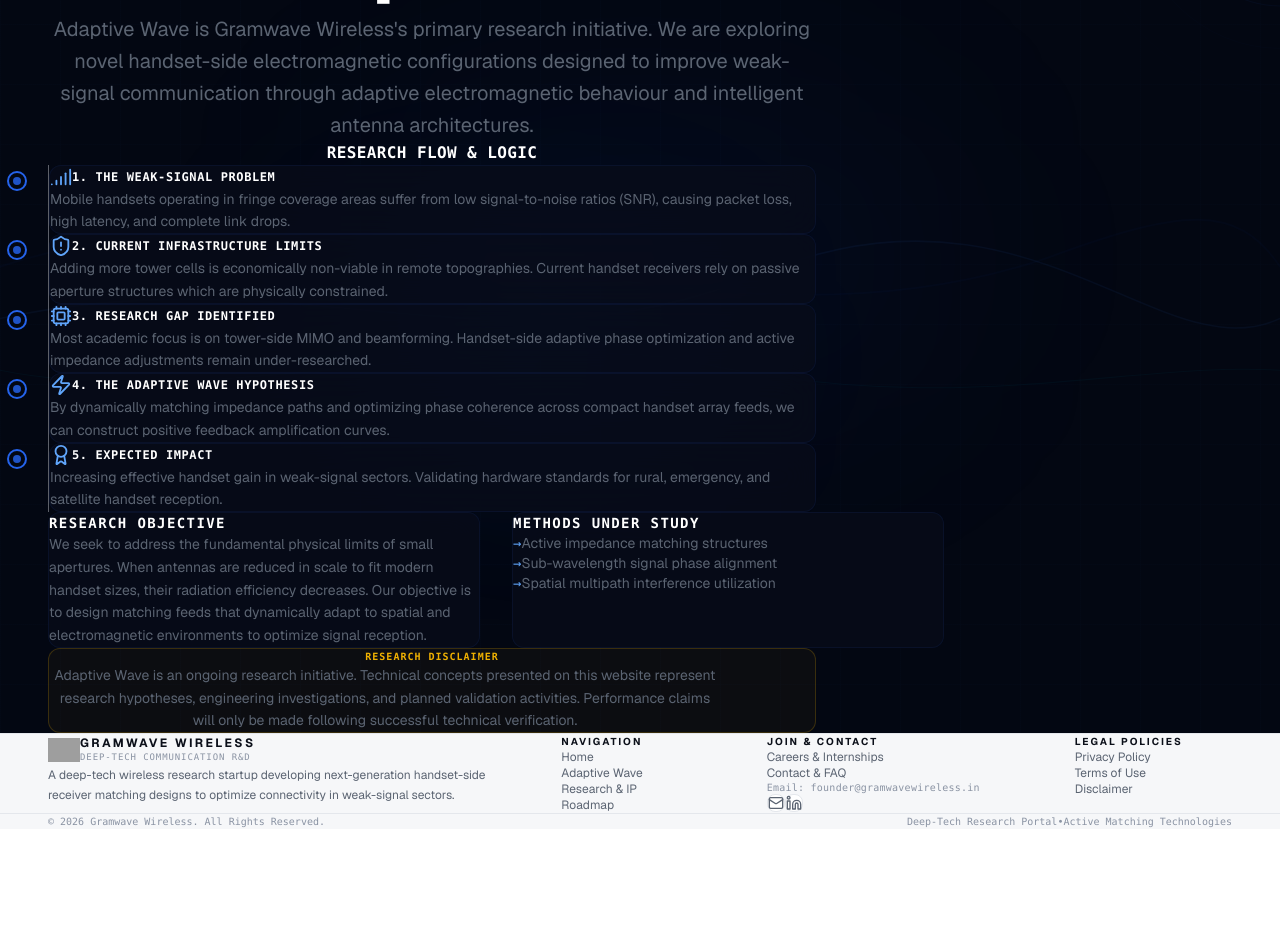
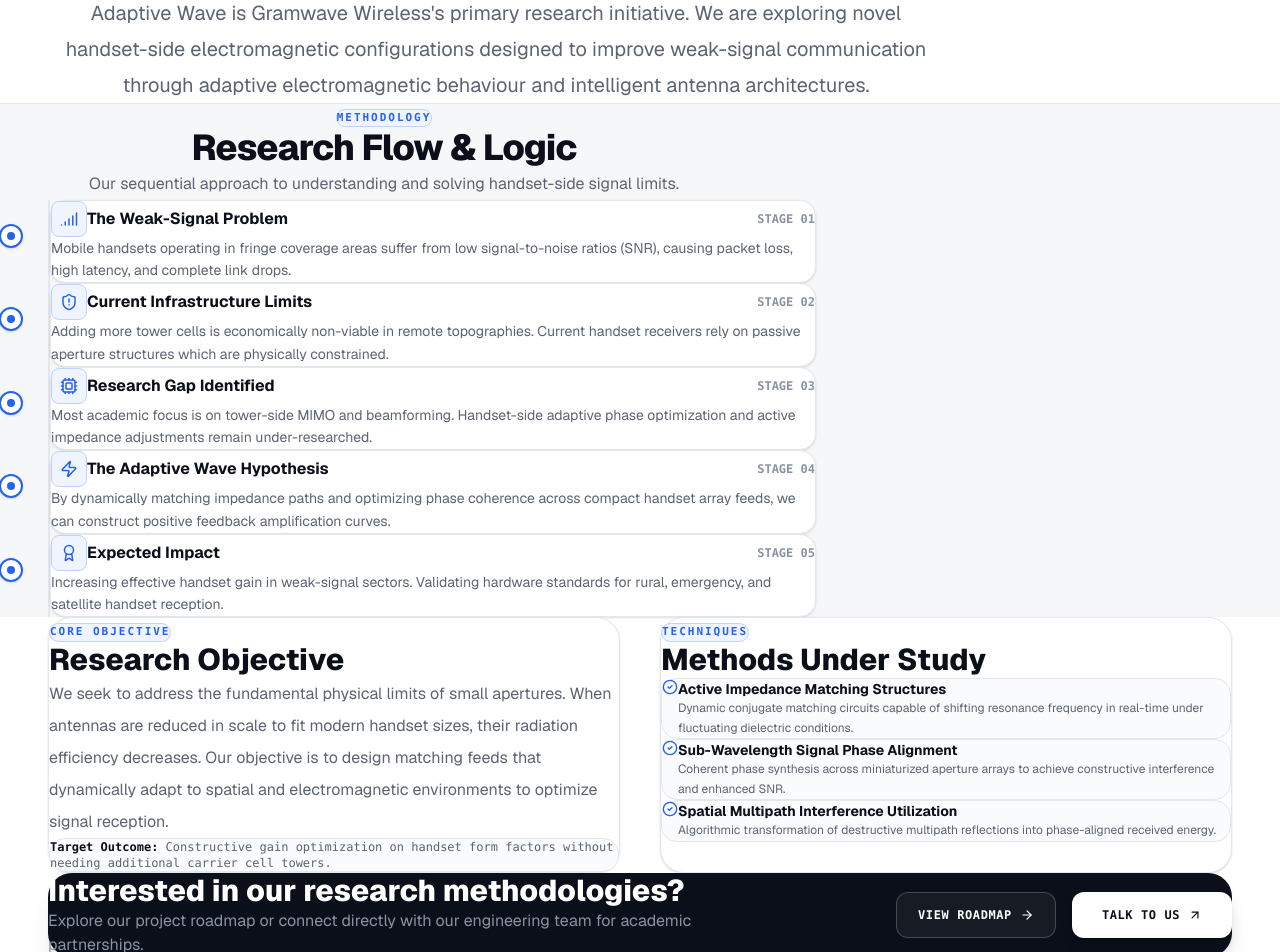
Before and after one commit to SaiGxdl/gram-wave-wireless-website, a Next.js app: page /adaptive-wave in a window 1280 px wide. Shown: the part 160-1112 px from the top of the page. Before the commit the page ends 989 px from the top, so only its background shows below. Built offline with nearby package versions, Linux system fonts and the light colour scheme; grey boxes are pictures that could not be loaded.

Commit message:
feat(adaptive-wave): redesign page to light theme with 3 structured sections and remove disclaimer box

```diff
--- a/src/app/adaptive-wave/page.tsx
+++ b/src/app/adaptive-wave/page.tsx
@@ -1,147 +1,280 @@
 "use client";
 
-import RFWaveBackground from "@/components/RFWaveBackground";
-import { Signal, ShieldAlert, Cpu, Award, Zap } from "lucide-react";
+import Link from "next/link";
+import { Signal, ShieldAlert, Cpu, Award, Zap, ArrowRight, ArrowUpRight, CheckCircle2 } from "lucide-react";
 import { motion } from "framer-motion";
 
-export default function AdaptiveWavePage() {
 const flowSteps = [
   {
-      title: "1. The Weak-Signal Problem",
-      description: "Mobile handsets operating in fringe coverage areas suffer from low signal-to-noise ratios (SNR), causing packet loss, high latency, and complete link drops.",
-      icon: <Signal className="h-5.5 w-5.5" />,
+    step: "01",
+    title: "The Weak-Signal Problem",
+    description:
+      "Mobile handsets operating in fringe coverage areas suffer from low signal-to-noise ratios (SNR), causing packet loss, high latency, and complete link drops.",
+    icon: Signal,
   },
   {
-      title: "2. Current Infrastructure Limits",
-      description: "Adding more tower cells is economically non-viable in remote topographies. Current handset receivers rely on passive aperture structures which are physically constrained.",
-      icon: <ShieldAlert className="h-5.5 w-5.5" />,
+    step: "02",
+    title: "Current Infrastructure Limits",
+    description:
+      "Adding more tower cells is economically non-viable in remote topographies. Current handset receivers rely on passive aperture structures which are physically constrained.",
+    icon: ShieldAlert,
   },
   {
-      title: "3. Research Gap Identified",
-      description: "Most academic focus is on tower-side MIMO and beamforming. Handset-side adaptive phase optimization and active impedance adjustments remain under-researched.",
-      icon: <Cpu className="h-5.5 w-5.5" />,
+    step: "03",
+    title: "Research Gap Identified",
+    description:
+      "Most academic focus is on tower-side MIMO and beamforming. Handset-side adaptive phase optimization and active impedance adjustments remain under-researched.",
+    icon: Cpu,
   },
   {
-      title: "4. The Adaptive Wave Hypothesis",
-      description: "By dynamically matching impedance paths and optimizing phase coherence across compact handset array feeds, we can construct positive feedback amplification curves.",
-      icon: <Zap className="h-5.5 w-5.5" />,
+    step: "04",
+    title: "The Adaptive Wave Hypothesis",
+    description:
+      "By dynamically matching impedance paths and optimizing phase coherence across compact handset array feeds, we can construct positive feedback amplification curves.",
+    icon: Zap,
   },
   {
-      title: "5. Expected Impact",
-      description: "Increasing effective handset gain in weak-signal sectors. Validating hardware standards for rural, emergency, and satellite handset reception.",
-      icon: <Award className="h-5.5 w-5.5" />,
+    step: "05",
+    title: "Expected Impact",
+    description:
+      "Increasing effective handset gain in weak-signal sectors. Validating hardware standards for rural, emergency, and satellite handset reception.",
+    icon: Award,
   },
 ];
 
+const methods = [
+  {
+    title: "Active Impedance Matching Structures",
+    desc: "Dynamic conjugate matching circuits capable of shifting resonance frequency in real-time under fluctuating dielectric conditions.",
+  },
+  {
+    title: "Sub-Wavelength Signal Phase Alignment",
+    desc: "Coherent phase synthesis across miniaturized aperture arrays to achieve constructive interference and enhanced SNR.",
+  },
+  {
+    title: "Spatial Multipath Interference Utilization",
+    desc: "Algorithmic transformation of destructive multipath reflections into phase-aligned received energy.",
+  },
+];
+
+export default function AdaptiveWavePage() {
   return (
-    <div className="relative min-h-screen pt-4 sm:pt-8 pb-24">
-      <RFWaveBackground />
+    <div className="relative flex min-h-screen flex-col bg-white">
+      {/* ------------------------------------------------------------------ */}
+      {/* 1. HERO / INTRO SECTION                                            */}
+      {/* ------------------------------------------------------------------ */}
+      <section className="max-content-width relative z-10 w-full pt-10 pb-16 sm:pt-14 md:pt-16 md:pb-20">
+        <div className="mx-auto max-w-4xl text-center">
+          <motion.div
+            initial={{ opacity: 0, y: -8 }}
+            animate={{ opacity: 1, y: 0 }}
+            transition={{ duration: 0.4 }}
+            className="flex justify-center"
+          >
+            <span className="inline-flex items-center rounded-full border border-[#BFD3FE] bg-[#EFF4FF] px-4 py-1.5 text-[11px] font-mono font-bold uppercase tracking-[0.18em] text-[#2563EB]">
+              Research Initiative
+            </span>
+          </motion.div>
 
-      <div className="max-content-width relative z-10 px-4 sm:px-6 lg:px-8 space-y-16 md:space-y-20">
-        {/* Header */}
-        <div className="max-w-4xl mx-auto text-center space-y-6 mb-16 md:mb-20">
-          {/* Badge */}
-          <div className="flex justify-center">
-            <span className="inline-flex items-center rounded-full border border-accent/30 bg-white/5 backdrop-blur-md px-5 py-2 text-[11px] font-mono font-bold uppercase tracking-[0.25em] text-accent-light">
-              Research Initiative
+          <motion.h1
+            initial={{ opacity: 0, y: 15 }}
+            animate={{ opacity: 1, y: 0 }}
+            transition={{ duration: 0.5, delay: 0.08 }}
+            className="mt-6 text-4xl font-extrabold tracking-tight text-[#0B0F19] sm:text-5xl md:text-6xl lg:text-7xl"
+          >
+            Adaptive Wave
+          </motion.h1>
+
+          <motion.p
+            initial={{ opacity: 0, y: 15 }}
+            animate={{ opacity: 1, y: 0 }}
+            transition={{ duration: 0.5, delay: 0.16 }}
+            className="mt-6 text-base leading-8 text-[#5B6472] sm:text-lg md:text-xl md:leading-9"
+          >
+            Adaptive Wave is Gramwave Wireless&apos;s primary research initiative.
+            We are exploring novel handset-side electromagnetic configurations
+            designed to improve weak-signal communication through adaptive
+            electromagnetic behaviour and intelligent antenna architectures.
+          </motion.p>
+        </div>
+      </section>
+
+      {/* ------------------------------------------------------------------ */}
+      {/* 2. RESEARCH FLOW & LOGIC SECTION                                   */}
+      {/* ------------------------------------------------------------------ */}
+      <section className="relative z-10 w-full border-t border-[#E4E7EC] bg-[#F6F7F9] py-16 md:py-24">
+        <div className="max-content-width">
+          <div className="mx-auto mb-14 max-w-2xl text-center md:mb-16">
+            <span className="inline-flex items-center rounded-full border border-[#BFD3FE] bg-[#EFF4FF] px-4 py-1.5 text-[11px] font-mono font-bold uppercase tracking-[0.18em] text-[#2563EB]">
+              Methodology
+            </span>
+            <h2 className="mt-4 text-3xl font-extrabold tracking-tight text-[#0B0F19] md:text-4xl">
+              Research Flow &amp; Logic
+            </h2>
+            <p className="mt-4 text-base leading-8 text-[#5B6472]">
+              Our sequential approach to understanding and solving handset-side signal limits.
+            </p>
+          </div>
+
+          {/* Timeline Process Cards */}
+          <div className="mx-auto max-w-3xl">
+            <div className="relative border-l-2 border-[#E4E7EC] pl-6 sm:pl-10 space-y-8">
+              {flowSteps.map((step, idx) => {
+                const Icon = step.icon;
+                return (
+                  <motion.div
+                    key={idx}
+                    initial={{ opacity: 0, x: -12 }}
+                    whileInView={{ opacity: 1, x: 0 }}
+                    viewport={{ once: true, margin: "-40px" }}
+                    transition={{ duration: 0.45, delay: idx * 0.08 }}
+                    className="relative"
+                  >
+                    {/* Glowing Node on Timeline */}
+                    <div className="absolute -left-[35px] sm:-left-[51px] top-6 flex h-6 w-6 items-center justify-center rounded-full border-2 border-[#2563EB] bg-white shadow-sm">
+                      <div className="h-2 w-2 rounded-full bg-[#2563EB]" />
+                    </div>
+
+                    <div className="rounded-2xl border border-[#E4E7EC] bg-white p-6 sm:p-7 shadow-sm transition-all duration-300 hover:border-[#2563EB] hover:shadow-lg">
+                      <div className="flex flex-wrap items-center justify-between gap-3 mb-3">
+                        <div className="flex items-center space-x-3">
+                          <div className="flex h-9 w-9 shrink-0 items-center justify-center rounded-lg border border-[#BFD3FE] bg-[#EFF4FF] text-[#2563EB]">
+                            <Icon className="h-4.5 w-4.5" />
+                          </div>
+                          <h3 className="text-base font-bold text-[#0B0F19]">
+                            {step.title}
+                          </h3>
+                        </div>
+
+                        <span className="font-mono text-xs font-bold text-[#8A93A3]">
+                          STAGE {step.step}
                         </span>
                       </div>
 
-          {/* Title */}
-          <h1 className="text-4xl sm:text-5xl md:text-6xl lg:text-7xl font-extrabold tracking-tight leading-tight text-white">
-            Adaptive Wave
-          </h1>
-
-          {/* Description */}
-          <p className="max-w-3xl mx-auto text-base sm:text-lg md:text-xl leading-8 text-muted">
-            Adaptive Wave is Gramwave Wireless&apos;s primary research initiative. We are exploring novel handset-side electromagnetic configurations designed to improve weak-signal communication through adaptive electromagnetic behaviour and intelligent antenna architectures.
-          </p>
-        </div>
-
-        {/* Technical Flow Grid */}
-        <div className="space-y-10 max-w-3xl mx-auto mt-12 md:mt-16 pt-4">
-          <h2 className="text-base font-semibold tracking-wide text-white uppercase font-mono text-center mb-10">
-            Research Flow & Logic
-          </h2>
-
-          <div className="relative border-l border-card-border/40 pl-8 ml-4 space-y-10">
-            {flowSteps.map((step, idx) => (
-              <motion.div
-                key={idx}
-                initial={{ opacity: 0, x: -10 }}
-                whileInView={{ opacity: 1, x: 0 }}
-                viewport={{ once: true }}
-                transition={{ duration: 0.5, delay: idx * 0.08 }}
-                className="relative"
-              >
-                {/* Timeline Dot Indicator */}
-                <div className="absolute -left-[42px] top-1.5 h-5 w-5 rounded-full bg-[#030712] border-2 border-accent flex items-center justify-center text-accent">
-                  <div className="h-2 w-2 rounded-full bg-accent animate-pulse" />
-                </div>
-
-                <div className="glass p-6.5 rounded-xl border border-card-border/30 hover:border-accent/20 transition-all space-y-3">
-                  <div className="flex items-center space-x-3 text-white">
-                    <div className="text-accent-light">{step.icon}</div>
-                    <h3 className="text-xs font-bold tracking-wider uppercase font-mono">
-                      {step.title}
-                    </h3>
-                  </div>
-                  <p className="text-sm text-muted leading-relaxed">
+                      <p className="mt-2 text-sm leading-relaxed text-[#5B6472]">
                         {step.description}
                       </p>
                     </div>
                   </motion.div>
+                );
+              })}
+            </div>
+          </div>
+        </div>
+      </section>
+
+      {/* ------------------------------------------------------------------ */}
+      {/* 3. RESEARCH OBJECTIVE & METHODS UNDER STUDY SECTION                */}
+      {/* ------------------------------------------------------------------ */}
+      <section className="max-content-width relative z-10 w-full py-16 md:py-24">
+        <div className="grid grid-cols-1 gap-8 lg:grid-cols-12 lg:gap-10">
+          {/* Card 1: Research Objective */}
+          <motion.div
+            initial={{ opacity: 0, y: 15 }}
+            whileInView={{ opacity: 1, y: 0 }}
+            viewport={{ once: true }}
+            transition={{ duration: 0.5 }}
+            className="flex flex-col justify-between rounded-3xl border border-[#E4E7EC] bg-white p-8 shadow-sm lg:col-span-6 sm:p-10"
+          >
+            <div>
+              <span className="inline-flex items-center rounded-full border border-[#BFD3FE] bg-[#EFF4FF] px-4 py-1.5 text-[11px] font-mono font-bold uppercase tracking-[0.18em] text-[#2563EB]">
+                Core Objective
+              </span>
+
+              <h2 className="mt-5 text-2xl font-extrabold text-[#0B0F19] sm:text-3xl">
+                Research Objective
+              </h2>
+
+              <p className="mt-5 text-base leading-8 text-[#5B6472]">
+                We seek to address the fundamental physical limits of small apertures.
+                When antennas are reduced in scale to fit modern handset sizes, their
+                radiation efficiency decreases. Our objective is to design matching feeds
+                that dynamically adapt to spatial and electromagnetic environments to
+                optimize signal reception.
+              </p>
+            </div>
+
+            <div className="mt-8 rounded-2xl border border-[#E4E7EC] bg-[#FAFBFC] p-5 font-mono text-xs text-[#5B6472]">
+              <span className="font-bold text-[#0B0F19]">Target Outcome: </span>
+              Constructive gain optimization on handset form factors without needing additional carrier cell towers.
+            </div>
+          </motion.div>
+
+          {/* Card 2: Methods Under Study */}
+          <motion.div
+            initial={{ opacity: 0, y: 15 }}
+            whileInView={{ opacity: 1, y: 0 }}
+            viewport={{ once: true }}
+            transition={{ duration: 0.5, delay: 0.1 }}
+            className="flex flex-col justify-between rounded-3xl border border-[#E4E7EC] bg-white p-8 shadow-sm lg:col-span-6 sm:p-10"
+          >
+            <div>
+              <span className="inline-flex items-center rounded-full border border-[#BFD3FE] bg-[#EFF4FF] px-4 py-1.5 text-[11px] font-mono font-bold uppercase tracking-[0.18em] text-[#2563EB]">
+                Techniques
+              </span>
+
+              <h2 className="mt-5 text-2xl font-extrabold text-[#0B0F19] sm:text-3xl">
+                Methods Under Study
+              </h2>
+
+              <div className="mt-6 space-y-4">
+                {methods.map((method, i) => (
+                  <div
+                    key={i}
+                    className="rounded-2xl border border-[#E4E7EC] bg-[#FAFBFC] p-4.5 transition-all hover:border-[#2563EB] hover:bg-white sm:p-5"
+                  >
+                    <div className="flex items-start space-x-3">
+                      <CheckCircle2 className="mt-0.5 h-4 w-4 shrink-0 text-[#2563EB]" />
+                      <div>
+                        <h4 className="text-sm font-bold text-[#0B0F19]">
+                          {method.title}
+                        </h4>
+                        <p className="mt-1 text-xs leading-relaxed text-[#5B6472]">
+                          {method.desc}
+                        </p>
+                      </div>
+                    </div>
+                  </div>
                 ))}
               </div>
             </div>
+          </motion.div>
+        </div>
+      </section>
 
-        {/* Technical Depth Detail */}
-        <div className="grid grid-cols-1 md:grid-cols-2 gap-8 max-w-4xl mx-auto pt-6">
-          <div className="glass p-8 rounded-xl border border-card-border/30 space-y-5">
-            <h3 className="text-sm font-bold uppercase tracking-widest text-white font-mono">
-              Research Objective
+      {/* ------------------------------------------------------------------ */}
+      {/* 4. BOTTOM CTA (REPLACING DISCLAIMER WITH ACTIVE ENGAGEMENT)        */}
+      {/* ------------------------------------------------------------------ */}
+      <section className="max-content-width relative z-10 w-full pb-20 md:pb-24">
+        <div className="flex flex-col items-center justify-between gap-8 rounded-3xl bg-[#0B0F19] px-8 py-10 text-center shadow-xl sm:px-12 sm:py-12 md:flex-row md:text-left">
+          <div className="max-w-2xl">
+            <h3 className="text-2xl font-extrabold text-white sm:text-3xl">
+              Interested in our research methodologies?
             </h3>
-            <p className="text-sm text-muted leading-relaxed">
-              We seek to address the fundamental physical limits of small apertures. When antennas are reduced in scale to fit modern handset sizes, their radiation efficiency decreases. Our objective is to design matching feeds that dynamically adapt to spatial and electromagnetic environments to optimize signal reception.
+            <p className="mt-3 text-sm text-[#8A93A3] sm:text-base">
+              Explore our project roadmap or connect directly with our engineering team for academic partnerships.
             </p>
           </div>
 
-          <div className="glass p-8 rounded-xl border border-card-border/30 space-y-5">
-            <h3 className="text-sm font-bold uppercase tracking-widest text-white font-mono">
-              Methods Under Study
-            </h3>
-            <ul className="space-y-3.5 text-sm text-muted">
-              <li className="flex items-center space-x-2.5">
-                <span className="text-accent-light font-mono">→</span>
-                <span>Active impedance matching structures</span>
-              </li>
-              <li className="flex items-center space-x-2.5">
-                <span className="text-accent-light font-mono">→</span>
-                <span>Sub-wavelength signal phase alignment</span>
-              </li>
-              <li className="flex items-center space-x-2.5">
-                <span className="text-accent-light font-mono">→</span>
-                <span>Spatial multipath interference utilization</span>
-              </li>
-            </ul>
+          <div className="flex flex-wrap items-center justify-center gap-4">
+            <Link
+              href="/roadmap"
+              className="inline-flex min-h-[46px] min-w-[160px] shrink-0 items-center justify-center gap-2 rounded-xl border border-white/20 bg-white/5 px-6 py-3 font-mono text-xs font-bold uppercase tracking-wider text-white transition-all hover:bg-white/10"
+            >
+              <span>View Roadmap</span>
+              <ArrowRight className="h-3.5 w-3.5" />
+            </Link>
+
+            <Link
+              href="/contact"
+              className="inline-flex min-h-[46px] min-w-[160px] shrink-0 items-center justify-center gap-2 rounded-xl bg-white px-6 py-3 font-mono text-xs font-bold uppercase tracking-wider text-[#0B0F19] shadow-lg transition-all hover:bg-[#F6F7F9] hover:scale-105 active:scale-95"
+            >
+              <span>Talk to Us</span>
+              <ArrowUpRight className="h-3.5 w-3.5" />
+            </Link>
           </div>
         </div>
-
-        {/* Research Disclaimer */}
-        <motion.div
-          initial={{ opacity: 0 }}
-          whileInView={{ opacity: 1 }}
-          viewport={{ once: true }}
-          className="p-6 md:p-8 border border-yellow-500/20 bg-yellow-500/4 rounded-xl text-center max-w-3xl mx-auto"
-        >
-          <span className="text-[10px] font-mono tracking-widest text-yellow-500 uppercase font-bold block mb-2">
-            Research Disclaimer
-          </span>
-          <p className="text-sm text-muted leading-relaxed max-w-2xl mx-auto">
-            Adaptive Wave is an ongoing research initiative. Technical concepts presented on this website represent research hypotheses, engineering investigations, and planned validation activities. Performance claims will only be made following successful technical verification.
-          </p>
-        </motion.div>
-      </div>
+      </section>
     </div>
   );
 }
```
Lines whose indentation alone changed are shown as unchanged.
